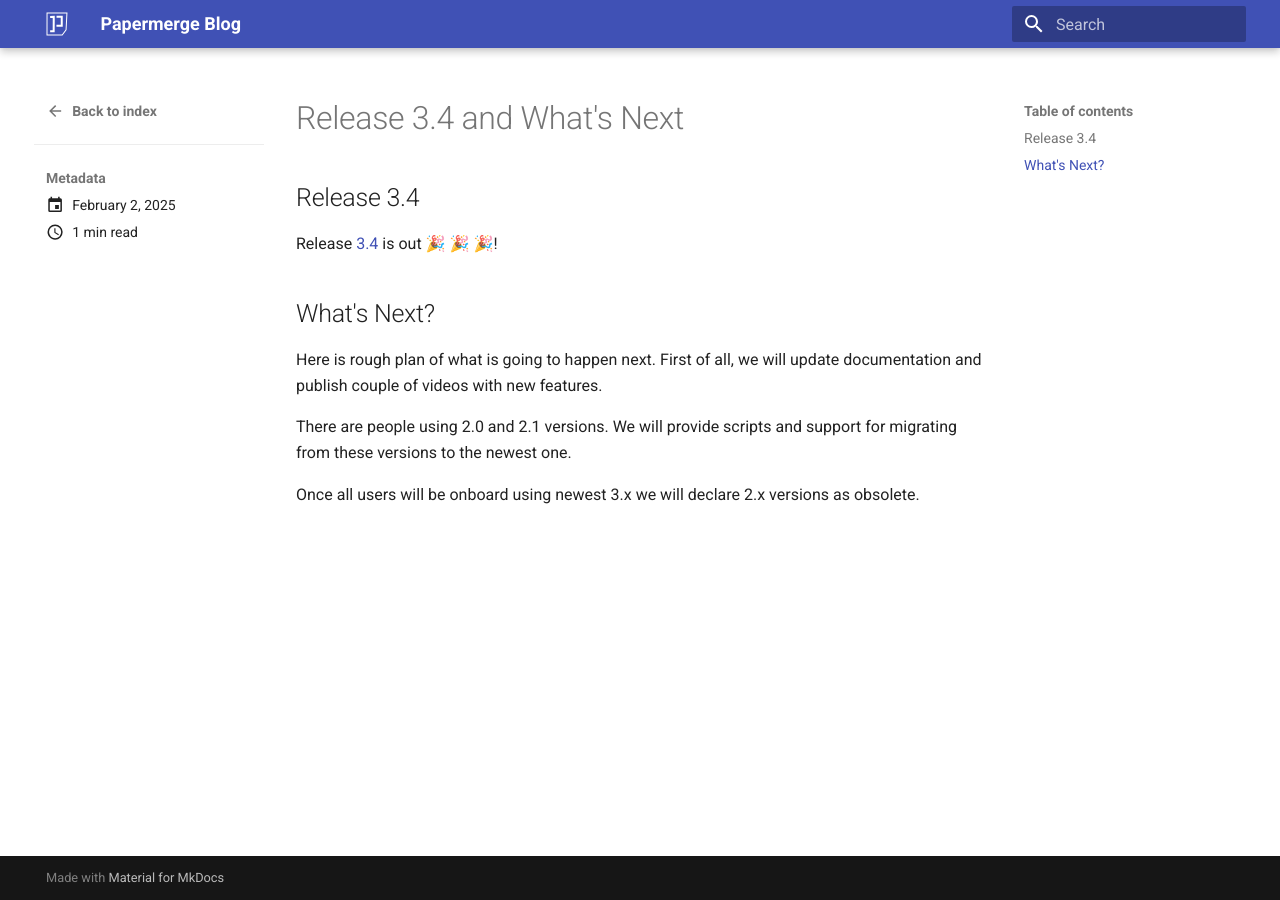
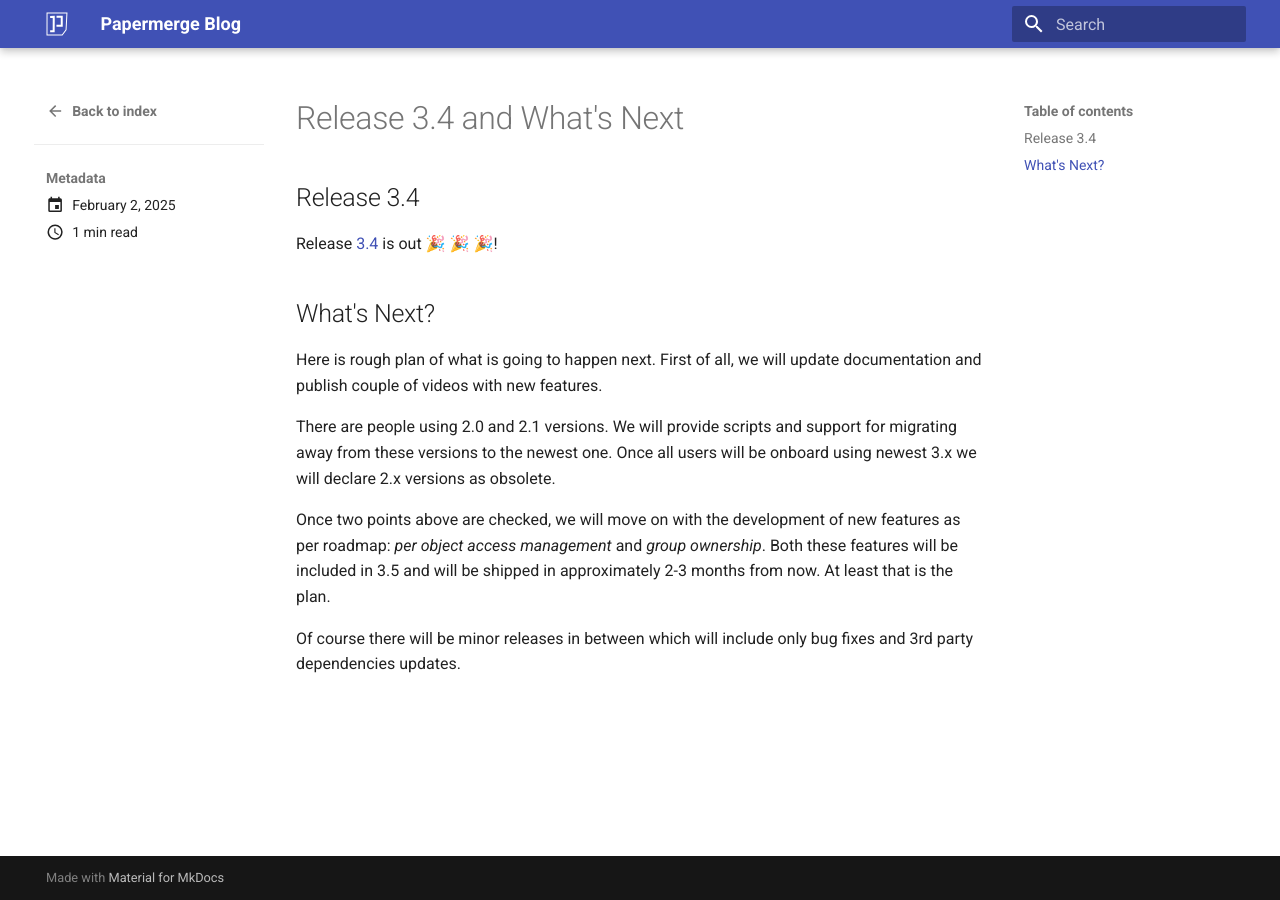
Before and after one commit to papermerge/blog, an MkDocs documentation site: the page built from docs/posts/0012-release-3-4.md, in a window 1280 px wide. Built offline with MkDocs 1.6.1 and Material for MkDocs 9.7.7, drawn with Linux system fonts in a browser that asks for light colours.

Commit message:
texting in latest blog post

```diff
--- a/docs/posts/0012-release-3-4.md
+++ b/docs/posts/0012-release-3-4.md
@@ -18,8 +18,14 @@
 First of all, we will update documentation and publish couple of videos with new features.
 
 There are people using 2.0 and 2.1 versions.
-We will provide scripts and support for migrating from these versions to
-the newest one.
+We will provide scripts and support for migrating away from these versions to
+the newest one. Once all users will be onboard using newest 3.x we will
+declare 2.x versions as obsolete.
 
-Once all users will be onboard using newest 3.x we will
-declare 2.x versions as obsolete.
+Once two points above are checked, we will move on with the development
+of new features as per roadmap: *per object access management*
+and *group ownership*. Both these features will be included in 3.5 and will be shipped
+in approximately 2-3 months from now. At least that is the plan.
+
+Of course there will be minor releases in between which will include only bug fixes
+and 3rd party dependencies updates.
```
